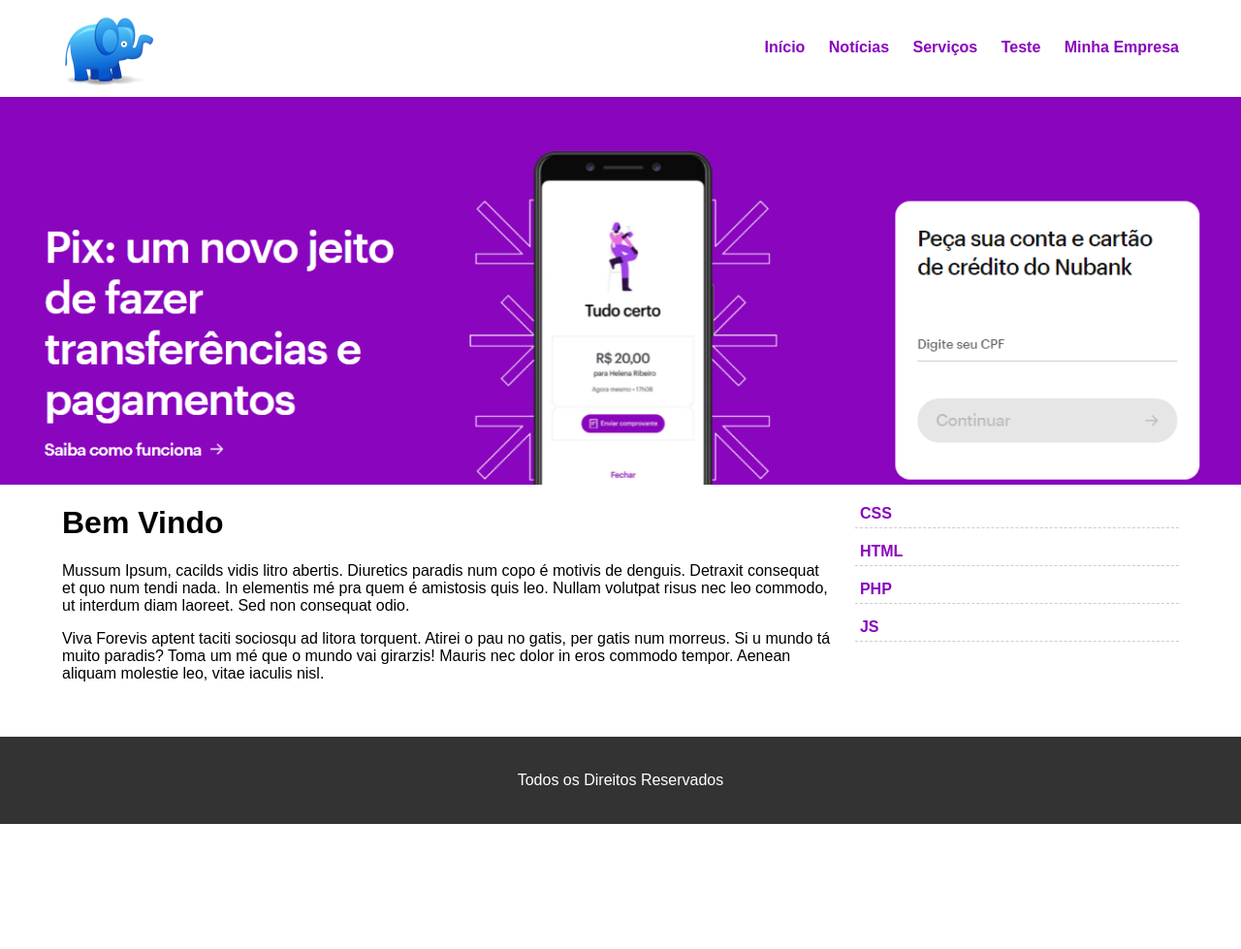
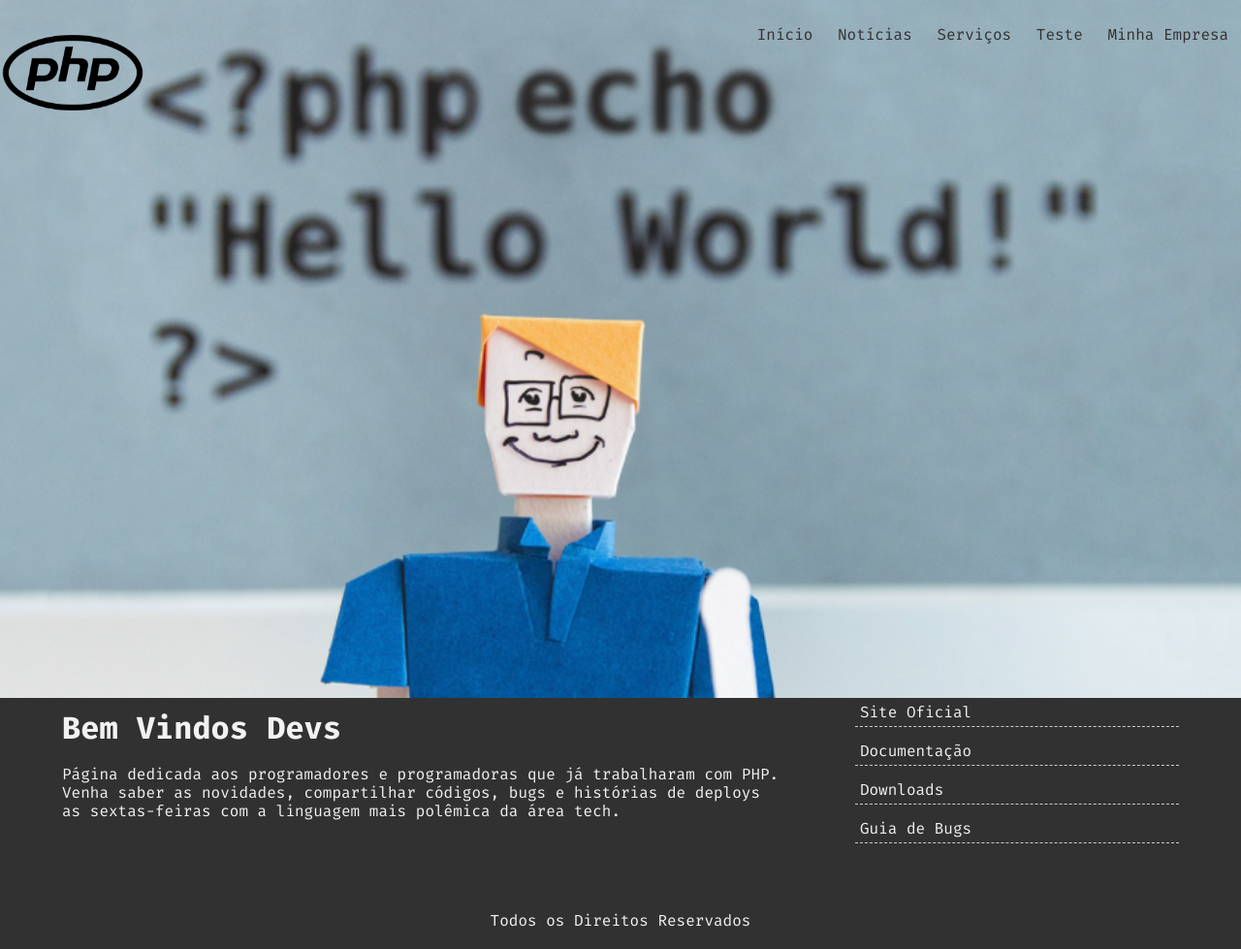
Before and after one commit to Azenha/PHP, a PHP site: page / in a window 1280 px wide. Shown: the whole page at 97% size. Before the commit the page ends 850 px from the top, so only its background shows below. Run offline with PHP 8.4, Linux system fonts and the light colour scheme; data comes from the database, SQL or seed files in the repository.

Commit message:
css index
finalizações do css

```diff
--- a/css/style.css
+++ /dev/null
@@ -1,35 +0,0 @@
-body{margin: 0;padding: 0;font-family: sans-serif;}
-a{text-decoration: none;color: #8a05be; font-weight: bold;}
-#logo{float: left}
-#menu{float: right}
-#topo{width:90%;margin: 0 auto;overflow: hidden;}
-#banner{background: url("../imagens/banner.png") no-repeat center top;
-		background-size: cover;
-		height: 50vh;
-}
-.menu{margin-top: 40px;padding: 0}
-.menu li{display: inline-block;margin-left: 20px;}
-
-main{width:90%;margin: 0 auto;overflow: hidden;}
-.conteudo{
-	width: 69%;
-	float: left;
-}
-.lateral{width: 29%;float: right}
-.lateral ul{padding: 0}
-.lateral li{
-	list-style: none;
-    border-bottom: dashed 1px #ccc;
-    padding: 5px;
-    margin-bottom: 10px;}
-
-footer{background: #333;color: #fff;text-align: center;
-	padding: 20px 0;margin-top:40px;
-}
-@media (max-width: 567px){
-	#logo, #menu{width: 100%; text-align: center;}
-	.lateral, .conteudo{width: 100%}
-}
-@media (max-width: 394px){
-	.menu li{width: 100%;margin: 10px 0;font-size: 18px;text-transform: uppercase;}
-}
--- /dev/null
+++ b/css/stylo.css
@@ -0,0 +1,83 @@
+* {
+    margin: 0px;
+    padding: 0px;
+    font-family: 'Fira Mono', monospace;
+
+}
+
+body{
+    background-color: #313131;
+    box-sizing: border-box;
+    color: #f2f2f2;
+}
+
+.logotipo {
+	width: 150px;
+    position: absolute;
+    top: 0;
+
+}
+
+.header {
+    background: url("../imagens/phpbanner.png") no-repeat center top;
+    background-size: cover;
+    height: 90vh;
+}
+
+.bannerphp {
+    width: 100%;
+}
+
+.menuul {
+    display: flex;
+    justify-content: flex-end;
+
+}
+.menuli {
+    padding: 1%;
+    list-style: none;
+    text-decoration: none;
+    margin-top: 1%;
+}
+
+.menuli a {
+    color: #313131;
+    cursor: pointer;
+    text-decoration: none;
+}
+
+.menuli a:hover {
+    color: #4F5B93;
+}
+
+main {
+    width:90%;
+    margin: 0 auto;
+    overflow: hidden;
+}
+.conteudo{
+    margin-top: 1%;
+    width: 69%;
+    float: left;
+}
+
+.lateral li a {
+    color: #f2f2f2;
+    text-decoration: none;
+}
+
+.lateral{width: 29%;float: right}
+.lateral ul{padding: 0}
+.lateral li{
+list-style: none;
+border-bottom: dashed 1px #ccc;
+padding: 5px;
+margin-bottom: 10px;}
+
+footer{
+     background-color: #313131;
+     color: #f2f2f2;
+     text-align: center;
+     padding: 20px 0;
+     margin-top:40px;
+}
--- a/index.php
+++ b/index.php
@@ -2,7 +2,12 @@
 <!DOCTYPE html>
 <html>
 <head>
-	<title>Aula 7 - Bem Vindo</title>
+<link rel="preconnect" href="https://fonts.googleapis.com">
+<link rel="preconnect" href="https://fonts.gstatic.com" crossorigin>
+<link href="https://fonts.googleapis.com/css2?family=Fira+Mono:wght@400;500;700&display=swap" rel="stylesheet">
+<link rel="stylesheet" type="text/css" href="css/stylo.css">
+
+	<title>PHP Page</title>
 	<?php include "layout/head.php"; ?>
 </head>
 <body>
@@ -14,9 +19,10 @@
 
 	<main>
 		<div class="conteudo">
-			<h1>Bem Vindo</h1>
-			<p>Mussum Ipsum, cacilds vidis litro abertis. Diuretics paradis num copo é motivis de denguis. Detraxit consequat et quo num tendi nada. In elementis mé pra quem é amistosis quis leo. Nullam volutpat risus nec leo commodo, ut interdum diam laoreet. Sed non consequat odio.</p>
-			<p>Viva Forevis aptent taciti sociosqu ad litora torquent. Atirei o pau no gatis, per gatis num morreus. Si u mundo tá muito paradis? Toma um mé que o mundo vai girarzis! Mauris nec dolor in eros commodo tempor. Aenean aliquam molestie leo, vitae iaculis nisl.</p>
+			<h1>Bem Vindos Devs <link rel="stylesheet" type="text/css" href="css/stylo.css"></h1>
+			<br>
+			<p> Página dedicada aos programadores e programadoras que já trabalharam com PHP.</p>
+			<p> Venha saber as novidades, compartilhar códigos, bugs e histórias de  deploys <br> as sextas-feiras com a linguagem mais polêmica da área tech. </p>
 		</div>
 
 			<?php include_once "layout/lateral.php"; ?>
--- a/layout/head.php
+++ b/layout/head.php
@@ -1,3 +1,6 @@
 <meta charset="utf-8">
 <meta name="viewport" content="width=device-width, initial-scale=1.0">
-<link rel="stylesheet" type="text/css" href="css/style.css">
+<link rel="preconnect" href="https://fonts.googleapis.com">
+<link rel="preconnect" href="https://fonts.gstatic.com" crossorigin>
+<link href="https://fonts.googleapis.com/css2?family=Fira+Mono:wght@400;500;700&display=swap" rel="stylesheet">
+<link rel="stylesheet" type="text/css" href="stylo.css">
--- a/layout/lateral.php
+++ b/layout/lateral.php
@@ -1,9 +1,9 @@
 <aside class="lateral">
 <ul>
-	<li><a href="#">CSS</a></li>
-	<li><a href="#">HTML</a></li>
-	<li><a href="#">PHP</a></li>
-	<li><a href="#">JS</a></li>
+	<li><a href="https://www.php.net/" target='blank'> Site Oficial </a></li>
+	<li><a href="https://www.php.net/docs.php" target='blank' >Documentação</a></li>
+	<li><a href="https://www.php.net/downloads" target='blank'>Downloads</a></li>
+	<li><a href="https://bugs.php.net/" target ='blank'> Guia de Bugs </a></li>
 </ul>
 </aside>
 <?php $lateral = TRUE; ?>
--- a/layout/topo.php
+++ b/layout/topo.php
@@ -1,22 +1,22 @@
-		<div id="logo">
-			<img src="imagens/logo.png" alt="Logo">
-		</div>
+<div class='header'>
+		<nav>
 
+			<ul class="menuul">
 
-		<nav id="menu">
-			<ul class="menu">
-				<li><a href="index.php">Início</a></li>
-				<li><a href="noticias.php">Notícias</a></li>
+				<li class='menuli'><a href="index.php">Início</a></li>
+				<li  class='menuli'><a href="noticias.php">Notícias</a></li>
 
 				<?php
 				$where = " publicado = 1 AND categoria = 'Páginas' ";
 				$menus = resultados($conexao, "paginas", $where); ?>
 
 				<?php foreach ($menus as $menu) { ?>
-					<li>
+					<li class='menuli'>
 						<a href="paginas.php?pagina=<?php echo $menu['id']; ?>"><?php echo $menu['titulo']; ?></a>
 					</li>
 				<?php } ?>
 
 			</ul>
 		</nav>
+		<img src="imagens/phplogo.png" alt="logotipo PHP" class="logotipo" />
+				</div>
```
Also changed, not shown: admin/imagens/phplogo.svg (added), imagens/banner.png (deleted), imagens/logo.png (deleted), imagens/phpbanner.png (added), imagens/phplogo.png (added), imagens/phplogo.svg (added).
